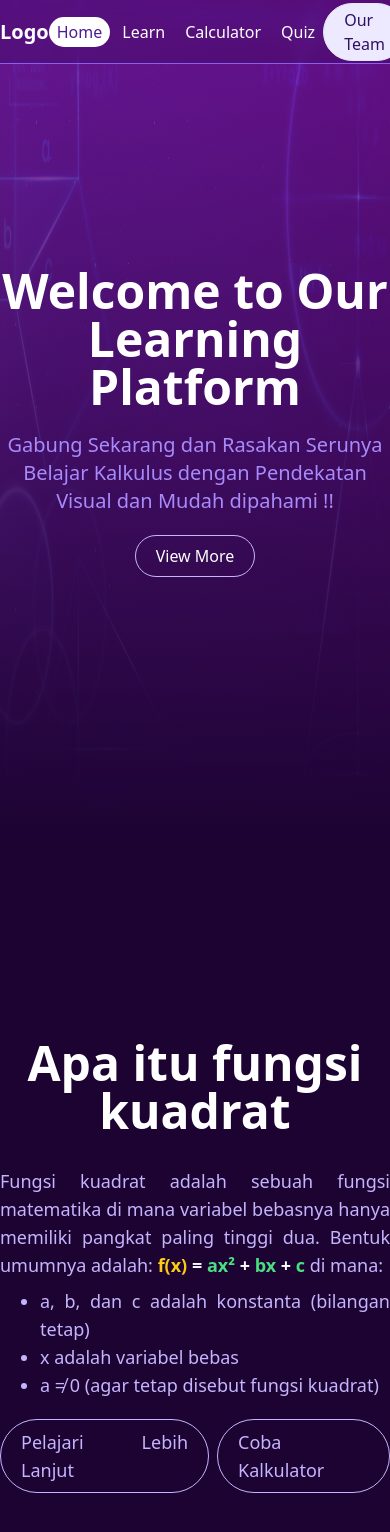
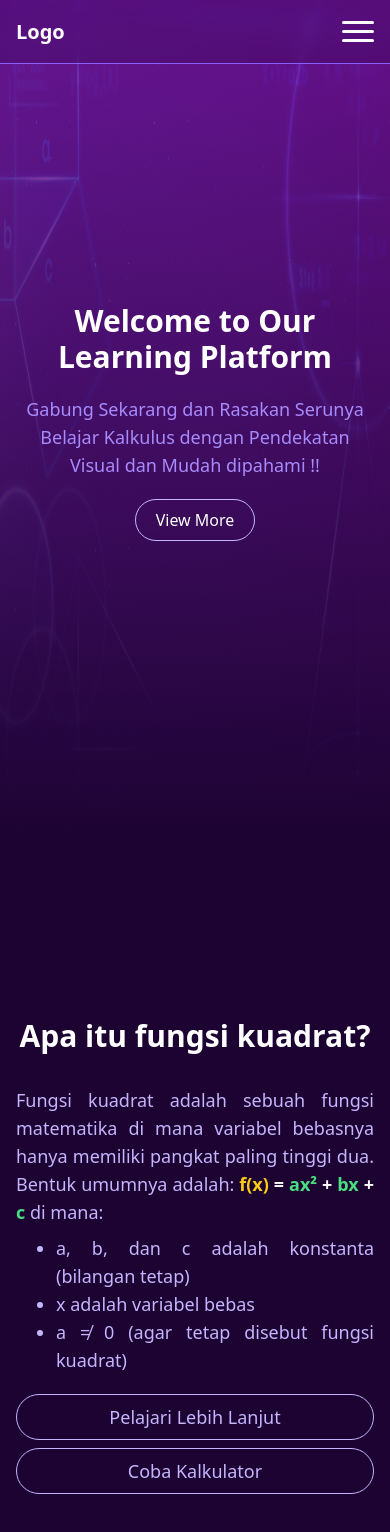
Before and after one commit to Hanep77/learn-quadratic-site, a Next.js app: page /home in a window 390 px wide. Shown: the top 1532 px of the page. Built offline with nearby package versions, Linux system fonts and the light colour scheme.

Commit message:
add responsiveness

```diff
--- a/src/app/home/page.tsx
+++ b/src/app/home/page.tsx
@@ -4,16 +4,16 @@ import Link from "next/link";
 export default function Home() {
   return (
     <>
-      <div className="min-h-screen">
+      <section className="min-h-screen">
         <Image src="/bg.jpg" alt="matematika" width={500} height={500} className="h-screen w-full bg-cover absolute -z-30" />
-        <div className="absolute min-h-screen w-full bg-gradient-to-b from-[rgba(128,21,174,0.8)] to-[rgba(28,3,50,1)]">
+        <div className="absolute min-h-screen px-4 lg:px-0 w-full bg-gradient-to-b from-[rgba(128,21,174,0.8)] to-[rgba(28,3,50,1)]">
           <div className="min-h-screen flex justify-center items-center">
             <div className="text-center max-w-screen-md">
-              <h1 className="text-5xl font-bold mb-5">
+              <h1 className="text-3xl md:text-5xl font-bold mb-5">
                 Welcome to Our Learning Platform
               </h1>
               <div className="max-w-[570px] m-auto">
-                <p className="text-xl text-violet-400 font-light">Gabung Sekarang dan Rasakan Serunya Belajar Kalkulus
+                <p className="text-lg md:text-xl text-violet-400 font-light">Gabung Sekarang dan Rasakan Serunya Belajar Kalkulus
                   dengan Pendekatan Visual dan Mudah dipahami !!</p>
               </div>
               <div className="mt-5 flex justify-center">
@@ -22,11 +22,12 @@ export default function Home() {
             </div>
           </div>
         </div>
-      </div>
-      <section className="min-h-screen bg-[rgba(28,3,50,1)] flex flex-col justify-center items-center" id="more">
+      </section>
+      <section className="min-h-screen bg-[rgba(28,3,50,1)] px-4 lg:px-0 flex flex-col justify-center items-center" id="more">
         <div className="text-justify max-w-screen-md">
-          <h1 className="text-5xl font-bold mb-8 text-center">Apa itu fungsi kuadrat</h1>
-          <div className="text-lg text-violet-300 font-light">
+          <h1 className="text-3xl md:text-5xl font-bold mb-8 text-center">Apa itu fungsi kuadrat?</h1>
+          <div className="text-lg text-violet-300 font-light flex flex-col md:flex-row gap-5">
+            <div>
               <p>
                 Fungsi kuadrat adalah sebuah fungsi matematika di mana variabel bebasnya hanya memiliki pangkat paling tinggi dua. Bentuk umumnya adalah:
                 <span className="text-white font-semibold">
@@ -37,9 +38,13 @@ export default function Home() {
                 <li>x adalah variabel bebas</li>
                 <li>a ≠ 0 (agar tetap disebut fungsi kuadrat)</li>
               </ul>
-            <div className="mt-5 flex justify-center gap-2">
-              <Link href={'/learn'} className="px-5 py-2 border border-violet-300 hover:bg-violet-300 hover:text-violet-950 active:bg-violet-100 rounded-full">Pelajari Lebih Lanjut</Link>
-              <Link href={'/calculator'} className="px-5 py-2 border border-violet-300 hover:bg-violet-300 hover:text-violet-950 active:bg-violet-100 rounded-full">Coba Kalkulator</Link>
+              <div className="mt-5 flex flex-col sm:flex-row gap-2">
+                <Link href={'/learn'} className="text-center px-5 py-2 border border-violet-300 hover:bg-violet-300 hover:text-violet-950 active:bg-violet-100 rounded-full">Pelajari Lebih Lanjut</Link>
+                <Link href={'/calculator'} className="text-center px-5 py-2 border border-violet-300 hover:bg-violet-300 hover:text-violet-950 active:bg-violet-100 rounded-full">Coba Kalkulator</Link>
+              </div>
+            </div>
+            <div>
+              <Image src="/quadratic_function.jpg" alt="matematika" width={700} height={500} className="bg-cover rounded-md hidden md:block" />
             </div>
           </div>
         </div>
--- /dev/null
+++ b/src/app/learn/page.tsx
@@ -0,0 +1,9 @@
+export default function Learn() {
+  return (
+    <div className="pt-20 bg-[rgba(28,3,50,1)] min-h-screen max-w-screen">
+      <div className="max-w-screen-lg m-auto">
+        project kalkulus - Learn
+      </div>
+    </div>
+  )
+}
--- a/src/app/navbar.tsx
+++ b/src/app/navbar.tsx
@@ -2,23 +2,43 @@
 
 import Link from "next/link";
 import { usePathname } from "next/navigation";
+import { useState } from "react";
 
 export default function Navbar() {
-  const pathname = usePathname();
+  const pathname: string = usePathname();
+  const [sidebar, setSidebar] = useState<boolean>(false);
+
+  const handleSidebar = () => {
+    setSidebar(!sidebar);
+  }
+
+  const closeSidebar = () => {
+    setSidebar(false);
+  }
 
   return (
-    <header className="fixed top-0 left-0 right-0 h-16 bg-[rgba(28,3,50,.2)] backdrop-blur border-b border-violet-500 z-30">
+    <header className={`px-4 lg:px-0 fixed top-0 left-0 right-0 h-16 bg-[rgba(28,3,50,.2)] ${sidebar && 'bg-[rgba(28,3,50,1)] border-none'} backdrop-blur border-b border-violet-500 z-30`}>
       <nav className="max-w-screen-lg h-full m-auto flex justify-between items-center">
         <h1 className="font-semibold text-xl">Logo</h1>
-        <ul className="flex gap-1">
-          <li><Link href={"/home"} className={`py-1 px-2 rounded-full ${pathname == "/home" ? "text-violet-900 bg-white" : "hover:text-violet-900 hover:bg-white"}`}>Home</Link></li>
-          <li><Link href={"/learn"} className={`py-1 px-2 rounded-full ${pathname == "/learn" ? "text-violet-900 bg-white" : "hover:text-violet-900 hover:bg-white"}`}>Learn</Link></li>
-          <li><Link href={"/calculator"} className={`py-1 px-2 rounded-full ${pathname == "/calculator" ? "text-violet-900 bg-white" : "hover:text-violet-900 hover:bg-white"}`}>Calculator</Link></li>
-          <li><Link href={"/quiz"} className={`py-1 px-2 rounded-full ${pathname == "/quiz" ? "text-violet-900 bg-white" : "hover:text-violet-900 hover:bg-white"}`}>Quiz</Link></li>
-        </ul>
-        <div>
+
+        <div className={`fixed md:static bg-[rgba(28,3,50,1)] min-h-screen md:bg-transparent z-50 inset-0 mt-16 pt-4 md:pt-0 md:mt-0 ${!sidebar && 'translate-x-full'} transition md:translate-x-0 flex`}>
+          <ul className="md:flex md:gap-1 flex flex-col md:flex-row items-center gap-5 text-lg font-medium px-4 md:px-0 w-full">
+            <li><Link href={"/home"} onClick={closeSidebar} className={`py-1 px-2 rounded-full ${pathname == "/home" ? "text-violet-900 bg-white" : "hover:text-violet-900 hover:bg-white"}`}>Home</Link></li>
+            <li><Link href={"/learn"} onClick={closeSidebar} className={`py-1 px-2 rounded-full ${pathname == "/learn" ? "text-violet-900 bg-white" : "hover:text-violet-900 hover:bg-white"}`}>Learn</Link></li>
+            <li><Link href={"/calculator"} onClick={closeSidebar} className={`py-1 px-2 rounded-full ${pathname == "/calculator" ? "text-violet-900 bg-white" : "hover:text-violet-900 hover:bg-white"}`}>Calculator</Link></li>
+            <li><Link href={"/quiz"} onClick={closeSidebar} className={`py-1 px-2 rounded-full ${pathname == "/quiz" ? "text-violet-900 bg-white" : "hover:text-violet-900 hover:bg-white"}`}>Quiz</Link></li>
+          </ul>
+        </div>
+
+        <div className="hidden md:block">
           <Link href={"/team"} className="block px-5 py-1 border rounded-full bg-violet-100 text-violet-950">Our Team</Link>
         </div>
+
+        <button className={`flex flex-col gap-[6px] md:hidden py-2`} onClick={handleSidebar}>
+          <div className={`w-8 h-[3px] bg-white rounded ${sidebar && 'translate-y-[4.7px] rotate-45'} transition`}></div>
+          <div className={`w-8 h-[3px] bg-white rounded ${sidebar && 'hidden'} transition`}></div>
+          <div className={`w-8 h-[3px] bg-white rounded ${sidebar && '-translate-y-[4.7px] -rotate-45'} transition`}></div>
+        </button>
       </nav>
     </header>
   );
```
Also changed, not shown: 1 other file (tests, documents, lock files or other folders). Lines whose indentation alone changed are shown as unchanged.
